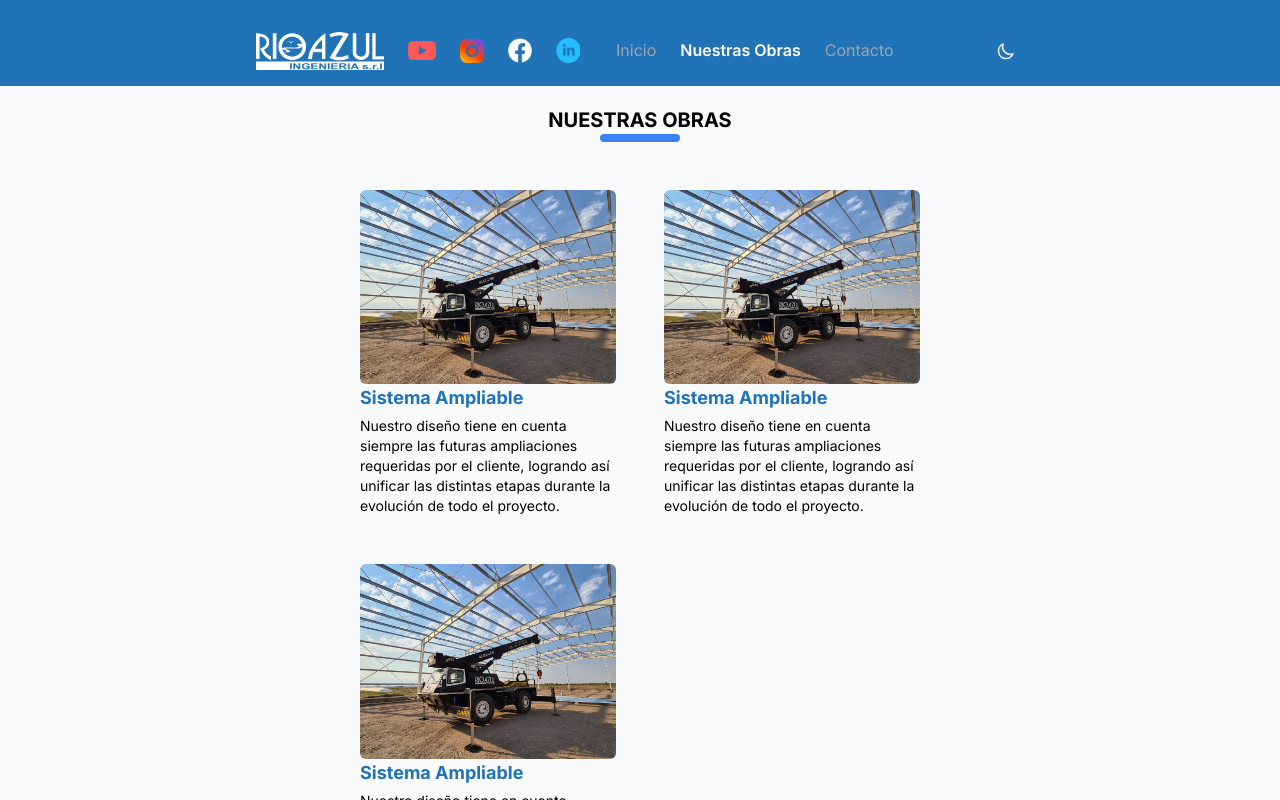
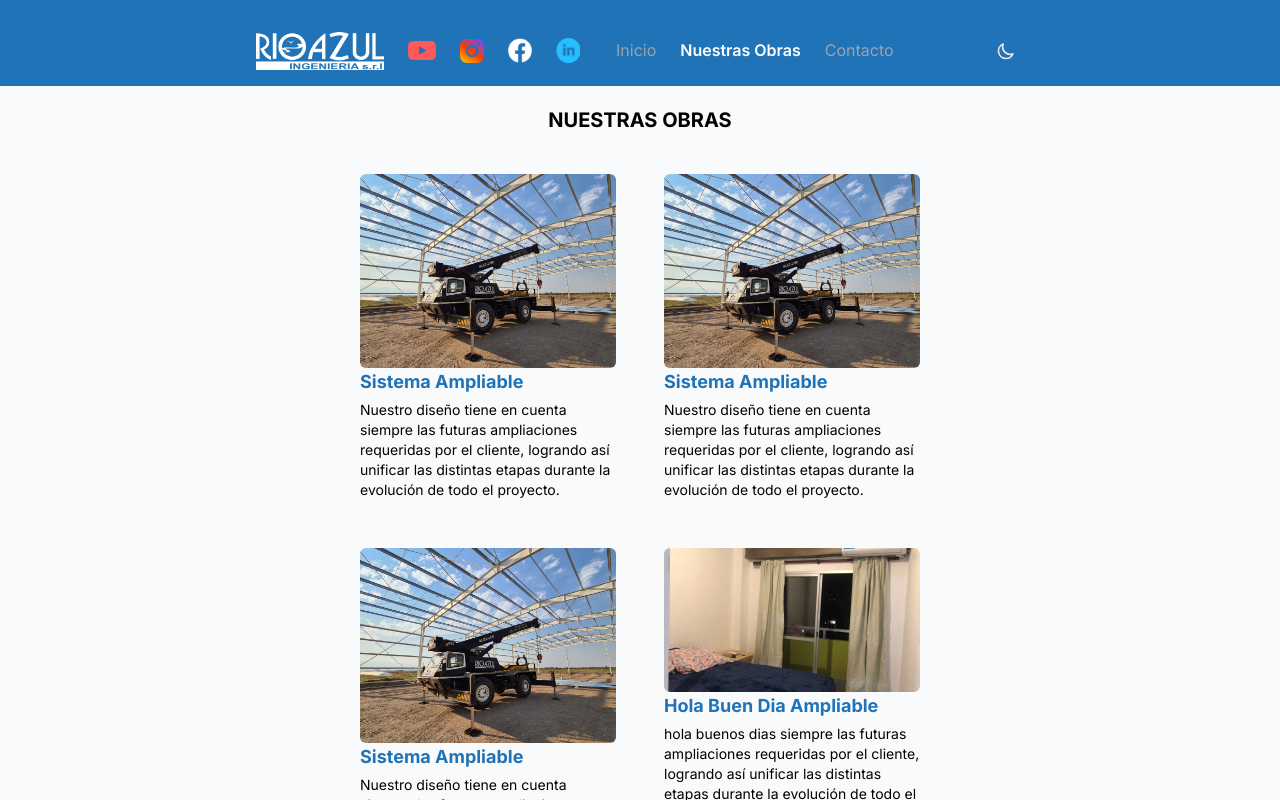
Before and after one commit to rioazuling/rio-azul-ing, a Next.js app: page /obras in a window 1280 px wide. Shown: the top 800 px of the page. Built offline with nearby package versions, Linux system fonts and the light colour scheme.

Commit message:
rio-azul

```diff
--- a/pages/obras.tsx
+++ b/pages/obras.tsx
@@ -1,6 +1,7 @@
 import CardObras from "../components/CardObras";
 import Container from "../components/Container";
 import obra1 from "../public/obra1.png";
+import probando123 from "../public/probando123.jpg";
 
 export default function Obras() {
   return (
@@ -9,7 +10,7 @@ export default function Obras() {
         <div className="flex flex-col justify-center max-w-3xl content-center mx-auto">
           <div className="flex flex-col mt-5 items-center">
             <h1 className="uppercase text-xl font-bold">Nuestras Obras</h1>
-            <div className="h-2 w-16 sm:w-20 rounded-md bg-blue-500 mb-4" />
+            <div className="h-2 w-16 sm:w-20 rounded-md s" />
           </div>
           {/*  */}
           <div className="grid w-full grid-cols-1 gap-4 my-2 mt-4 sm:grid-cols-2">
@@ -34,6 +35,13 @@ export default function Obras() {
               imageSRC={obra1}
               title={"Sistema ampliable"}
             />
+            <CardObras
+              description={
+                "hola buenos dias  siempre las futuras ampliaciones requeridas por el cliente, logrando así unificar las distintas etapas durante la evolución de todo el proyecto."
+              }
+              imageSRC={probando123}
+              title={"hola buen dia  ampliable"}
+            />
           </div>
         </div>
       </Container>
```
Also changed, not shown: public/probando123.jpg (added).
